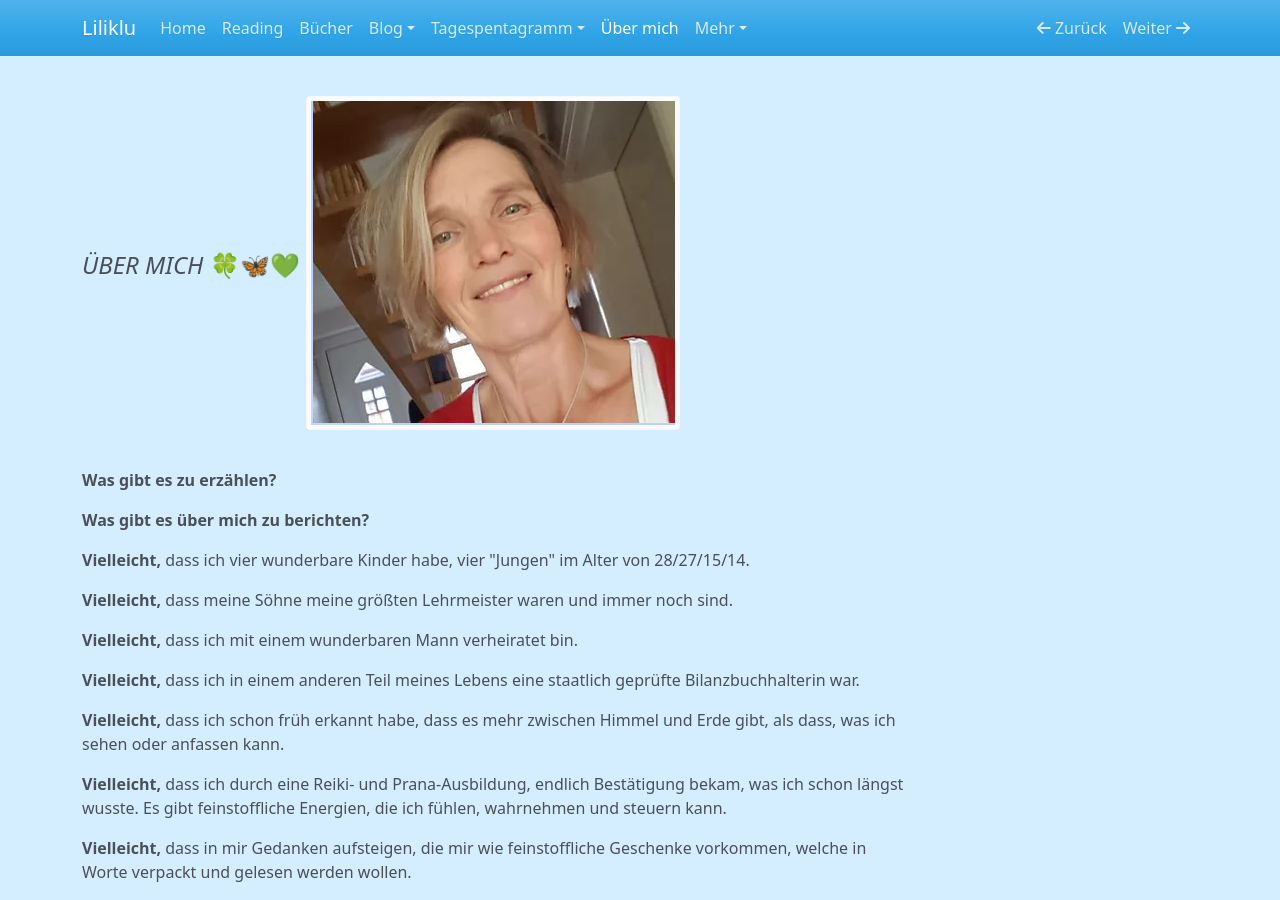
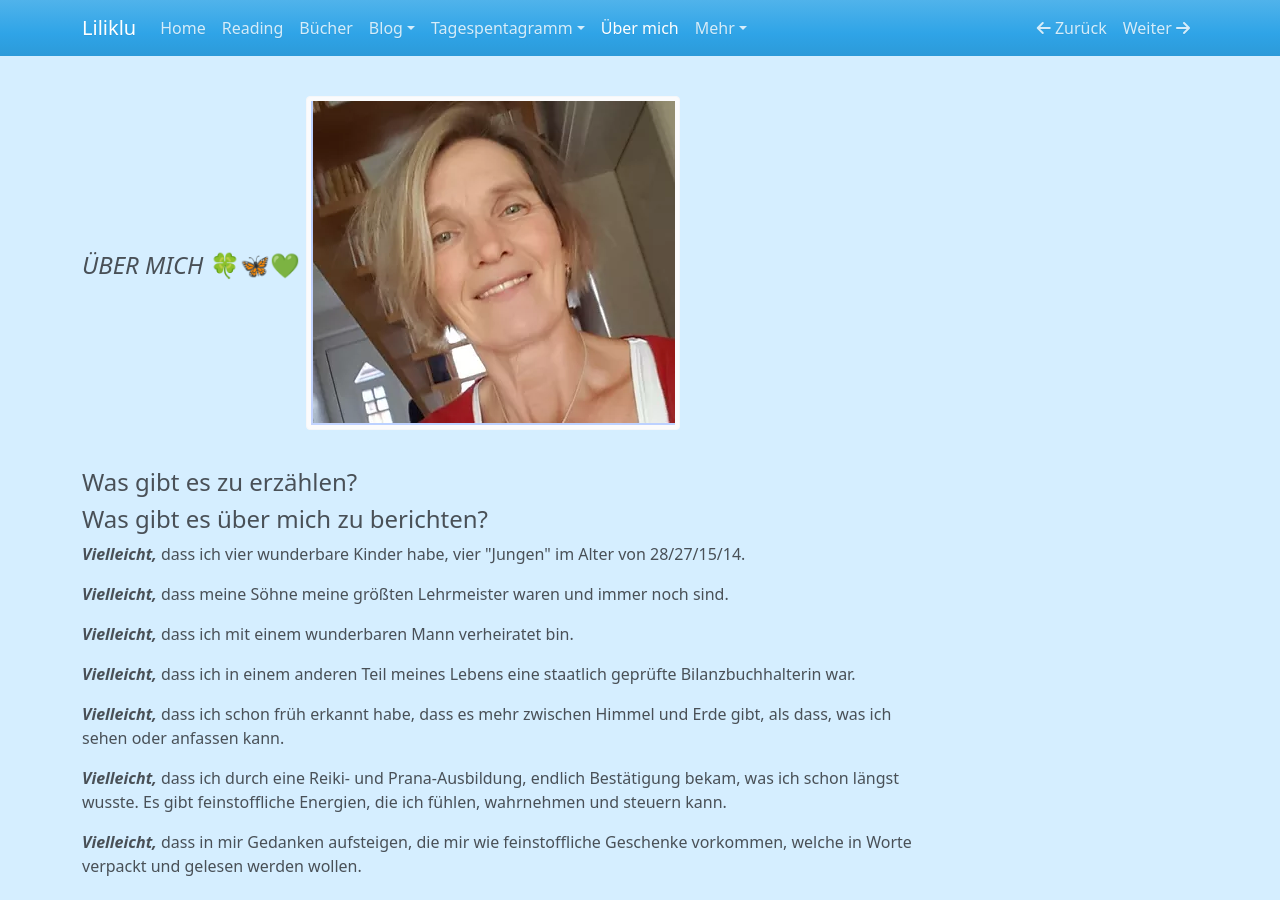
Before and after one commit to liliklu/liliklu.de, an MkDocs documentation site: the page built from docs/u_ueber-mich_me.md, in a window 1280 px wide and 900 px high. Built offline with MkDocs 1.6.1, drawn with Linux system fonts in a browser that asks for light colours; nearby versions of some CDN libraries.

```diff
--- a/docs/u_ueber-mich_me.md
+++ b/docs/u_ueber-mich_me.md
@@ -12,45 +12,45 @@ img {
 #### ***ÜBER MICH***  🍀🦋💚 ![](img/ueber-mich.png)
 
 
-**Was gibt es zu erzählen?**
+#### Was gibt es zu erzählen?
 
 
-**Was gibt es über mich zu berichten?**
+#### Was gibt es über mich zu berichten?
 
 
 
 
-**Vielleicht,** dass ich vier wunderbare Kinder habe, vier "Jungen" im Alter von 28/27/15/14.
+***Vielleicht,*** dass ich vier wunderbare Kinder habe, vier "Jungen" im Alter von 28/27/15/14.
 
-**Vielleicht,** dass meine Söhne meine größten Lehrmeister waren und immer noch sind.
+***Vielleicht,*** dass meine Söhne meine größten Lehrmeister waren und immer noch sind.
 
 
 
-**Vielleicht,** dass ich mit einem wunderbaren Mann verheiratet bin.
+***Vielleicht,*** dass ich mit einem wunderbaren Mann verheiratet bin.
 
 
 
-**Vielleicht,** dass ich in einem anderen Teil meines Lebens eine staatlich geprüfte Bilanzbuchhalterin war.
+***Vielleicht,*** dass ich in einem anderen Teil meines Lebens eine staatlich geprüfte Bilanzbuchhalterin war.
 
-**Vielleicht,** dass ich schon früh erkannt habe, dass es mehr zwischen Himmel und Erde gibt, als dass, was ich sehen oder anfassen kann.
+***Vielleicht,*** dass ich schon früh erkannt habe, dass es mehr zwischen Himmel und Erde gibt, als dass, was ich sehen oder anfassen kann.
 
-**Vielleicht,** dass ich durch eine Reiki- und Prana-Ausbildung, endlich Bestätigung bekam, was ich schon längst wusste. Es gibt feinstoffliche Energien, die ich fühlen, wahrnehmen und steuern kann.
+***Vielleicht,*** dass ich durch eine Reiki- und Prana-Ausbildung, endlich Bestätigung bekam, was ich schon längst wusste. Es gibt feinstoffliche Energien, die ich fühlen, wahrnehmen und steuern kann.
 
-**Vielleicht,** dass in mir Gedanken aufsteigen, die mir wie feinstoffliche Geschenke vorkommen, welche in Worte verpackt und gelesen werden wollen.
+***Vielleicht,*** dass in mir Gedanken aufsteigen, die mir wie feinstoffliche Geschenke vorkommen, welche in Worte verpackt und gelesen werden wollen.
 
-**Vielleicht,** dass ich Zahlen liebe und Botschaften von ihnen bekomme.
+***Vielleicht,*** dass ich Zahlen liebe und Botschaften von ihnen bekomme.
 
-**Vielleicht,** dass ich eine Energetiker-Ausbildung, inclusive Kybalistik, bei „Der Zweite Blick“ gemacht habe.
+***Vielleicht,*** dass ich eine Energetiker-Ausbildung, inclusive Kybalistik, bei „Der Zweite Blick“ gemacht habe.
 
-**Vielleicht,** dass ich die „Kunst des Besprechen“ anwende, wenn es gerade stimmig ist.
+***Vielleicht,*** dass ich die „Kunst des Besprechen“ anwende, wenn es gerade stimmig ist.
 
 
 
-**Vielleicht,** dass ich es liebe, Menschen zu unterstützen und ihre Welt ein wenig heller zu machen.
+***Vielleicht,*** dass ich es liebe, Menschen zu unterstützen und ihre Welt ein wenig heller zu machen.
 
 
 
-**Vielleicht,** dass ich mir vorgenommen habe, meine Welt und somit unsere Welt, ein wenig heller zu machen.
+***Vielleicht,*** dass ich mir vorgenommen habe, meine Welt und somit unsere Welt, ein wenig heller zu machen.
 
 
 
```
